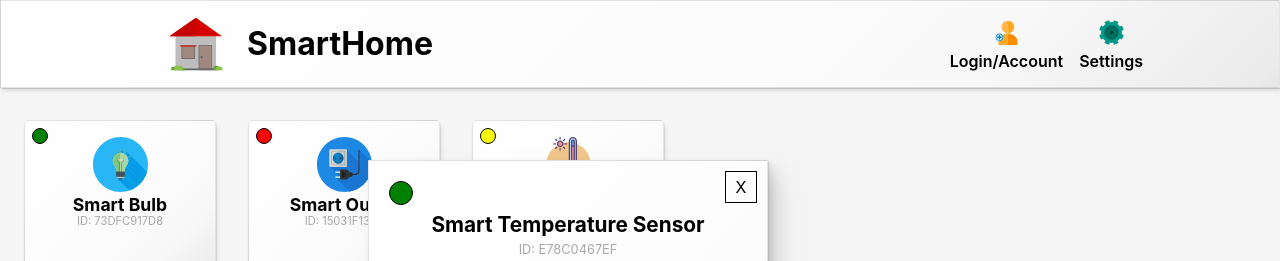
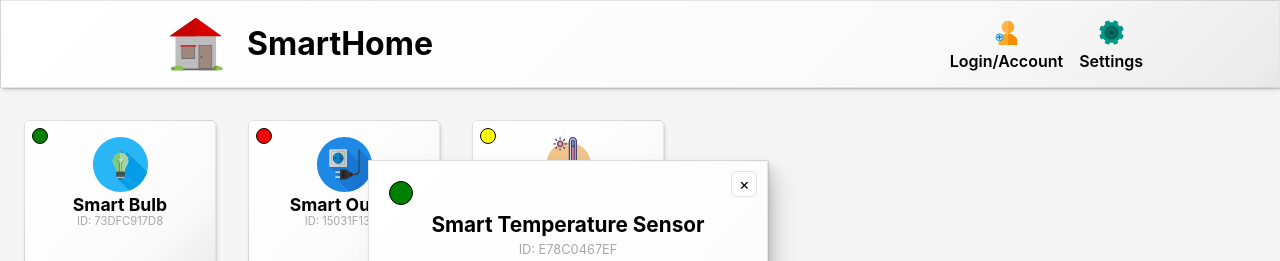
Before and after one commit to TZ-fn/SmartHomeApp, a Next.js app: page / in a window 1280 px wide. Shown: the top 261 px of the page. Built offline with nearby package versions, Linux system fonts and the light colour scheme.

Commit message:
Add an accessible button and style it

```diff
--- a/components/DeviceDetailsModal/DeviceDetailsModal.module.scss
+++ b/components/DeviceDetailsModal/DeviceDetailsModal.module.scss
@@ -24,11 +24,17 @@
   position: absolute;
   right: 10px;
   top: 10px;
-  width: 2rem;
-  height: 2rem;
+  width: 1.6rem;
+  height: 1.6rem;
   padding: 0;
   background-color: transparent;
-  border: 1px solid black;
+  border: 1px solid var(--border-color);
+  border-radius: var(--border-radius);
+  cursor: pointer;
+
+  &:hover {
+    background-color: var(--light-gray);
+  }
 }
 
 .modalDeviceName {
--- a/components/DeviceDetailsModal/DeviceDetailsModal.tsx
+++ b/components/DeviceDetailsModal/DeviceDetailsModal.tsx
@@ -24,8 +24,8 @@ export default function DeviceDetailsModal(): ReactElement {
   return (
     <div className={`${styles.modalContainer} draggable resizable`}>
       <div className={styles.modal}>
-        <button type='button' className={styles.closeModalButton}>
-          X
+        <button className={styles.closeModalButton} type='button' aria-label='Close this window.'>
+          <span aria-hidden='true'>×</span>
         </button>
         <p className={styles.modalDeviceName}>Smart Temperature Sensor</p>
         <p className={styles.modalDeviceID}>ID: E78C0467EF</p>
--- a/styles/variables.scss
+++ b/styles/variables.scss
@@ -3,6 +3,7 @@ html {
   --white: hsl(0deg 0% 96%);
   --black: hsl(120deg 56% 4%);
   --gray: hsl(0deg 0% 66%);
+  --light-gray: hsla(0, 3%, 85%, 0.514);
   --accent-color: hsl(354, 85%, 52%);
   --border-color: hsla(0, 0%, 0%, 10%);
   --background-gradient: linear-gradient(
```
